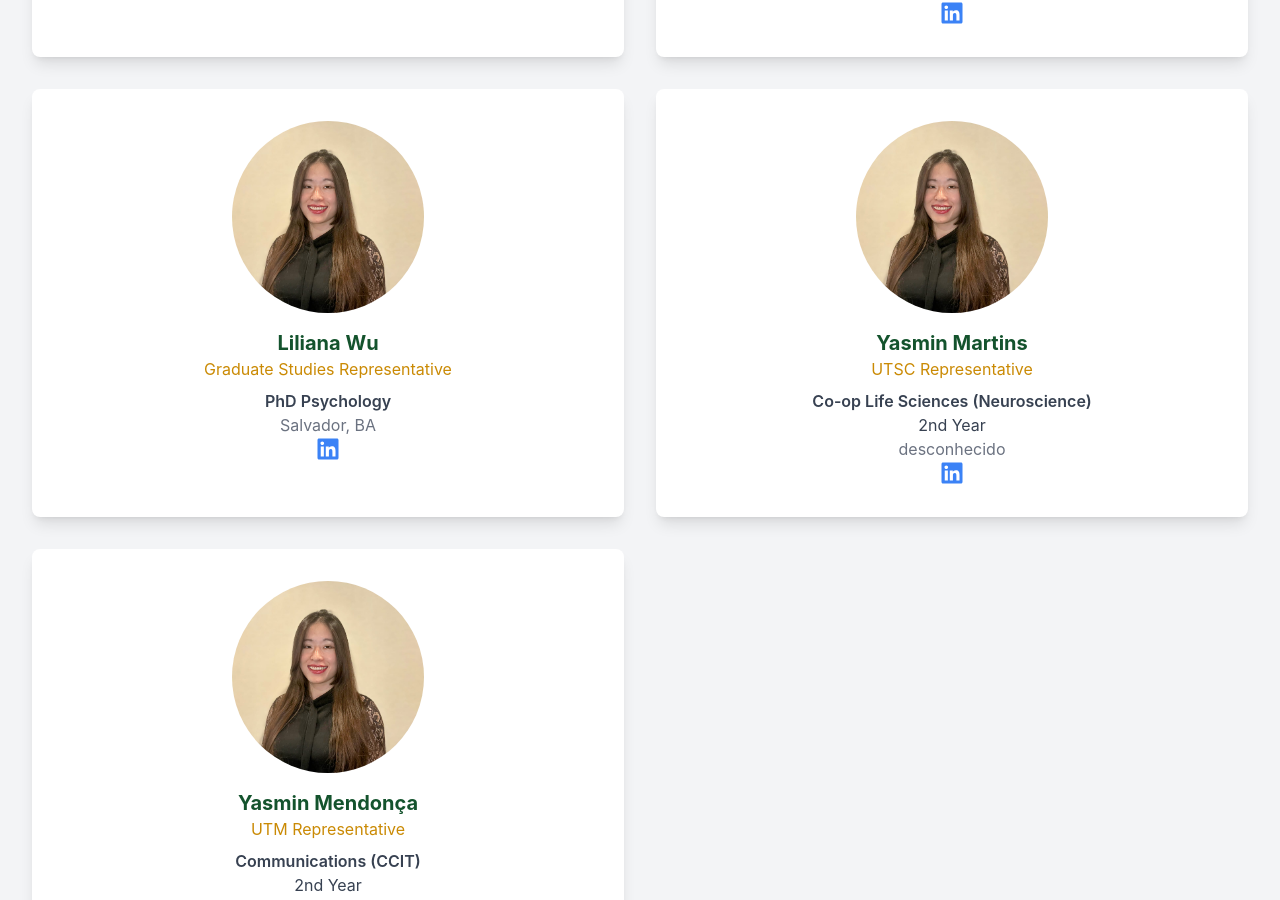
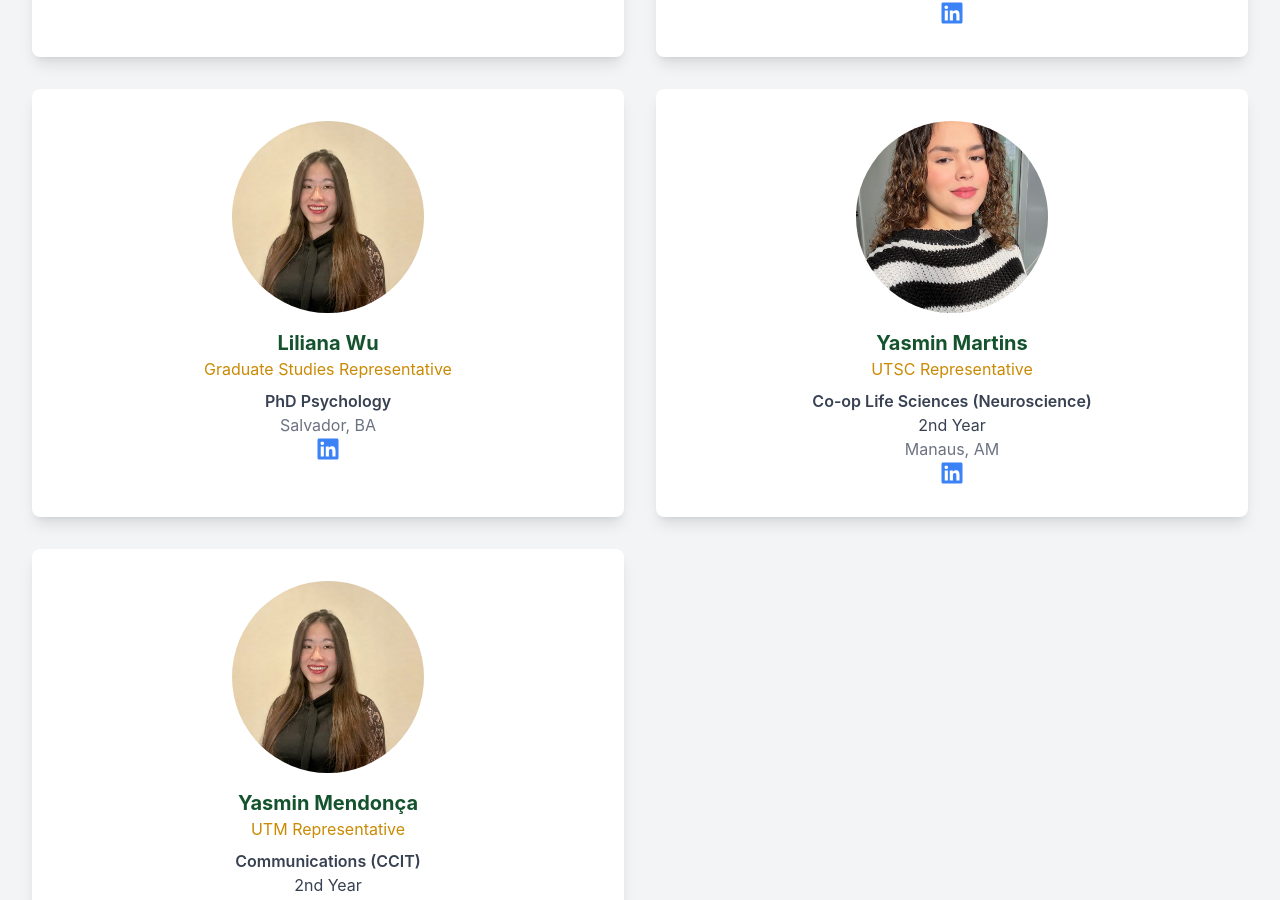
Before and after one commit to GaioAugusto/brasa-website, a React (Create React App) app: page /board in a window 1280 px wide. Shown: the part 2079-2979 px from the top of the page. Built offline with nearby package versions, Linux system fonts and the light colour scheme.

Commit message:
Added yasmin details

```diff
--- a/src/utilities/boardMembers.ts
+++ b/src/utilities/boardMembers.ts
@@ -84,11 +84,11 @@ export const boardMembers: BoardMember[] = [
 
   {
     name: "Yasmin Martins",
-    picture: "/liliana.jpeg",
+    picture: "/yasminUtsc.jpeg",
     major: "Co-op Life Sciences (Neuroscience)",
     year: "2nd",
     position: "utscRep",
-    city: "desconhecido",
+    city: "Manaus, AM",
     linkedin: "https://www.linkedin.com/in/yasmin-ladislau-martins/",
   },
   {
```
Also changed, not shown: public/yasminUtsc.jpeg (added).
